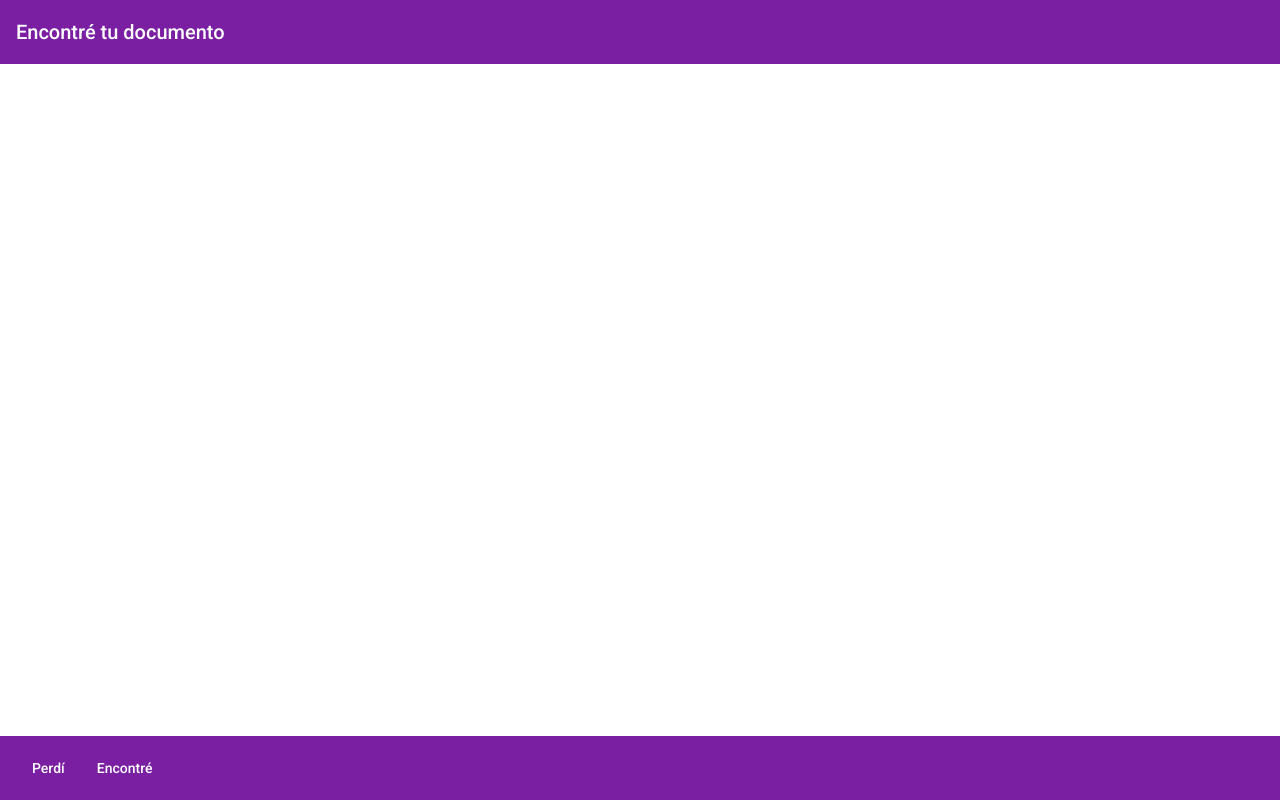
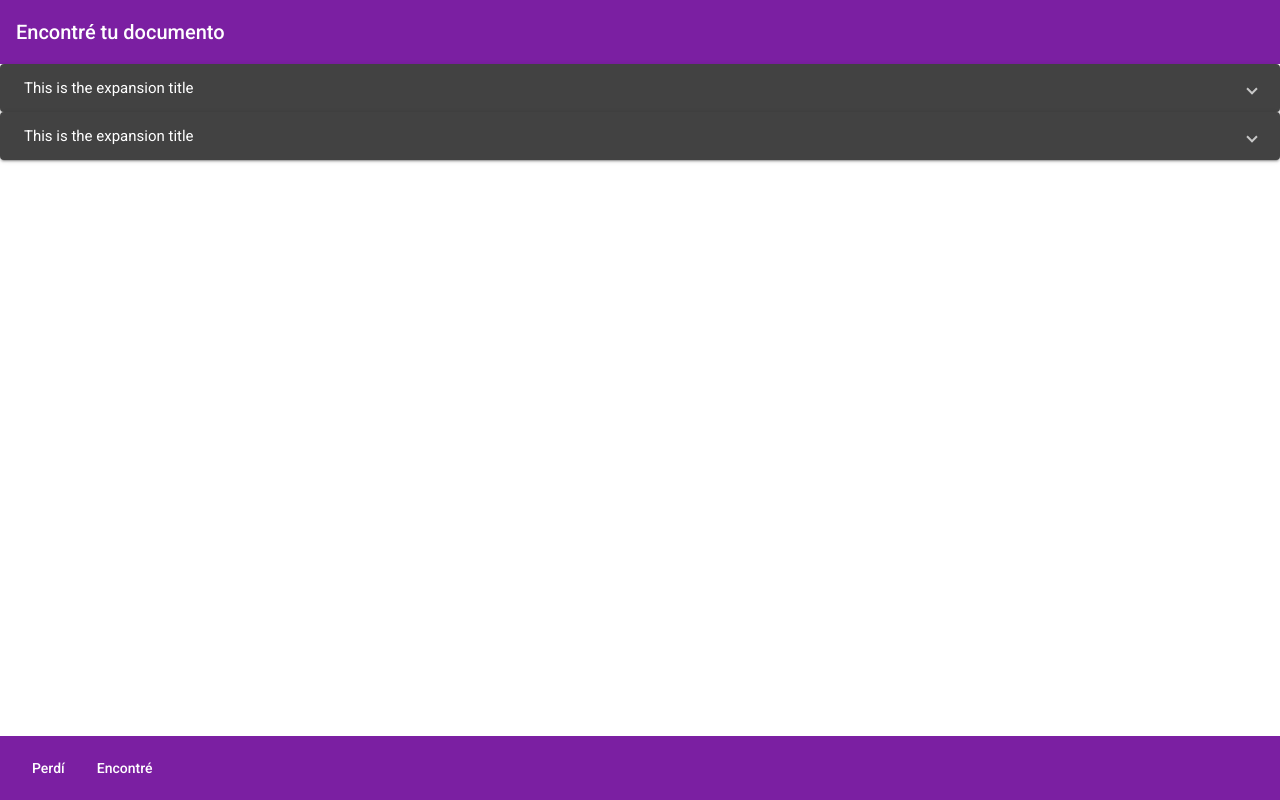
Before and after one commit to federico1818/encontretudocumento-web, an Angular app: page / in a window 1280 px wide. Built offline with nearby package versions, Linux system fonts and the light colour scheme.

Commit message:
add expansion panel example

```diff
--- a/src/app/app.module.ts
+++ b/src/app/app.module.ts
@@ -7,6 +7,7 @@ import { MaterialModule } from './material/material.module'
 import { AppRoutingModule } from './app-routing.module'
 import { SharedModule } from './shared/shared.module'
 import { DocumentModule } from './document/document.module'
+import { PostModule } from './post/post.module'
 import { AppComponent } from './app.component'
 
 @NgModule({
@@ -20,6 +21,7 @@ import { AppComponent } from './app.component'
         SharedModule,
         AppRoutingModule,
         DocumentModule,
+        PostModule,
         BrowserAnimationsModule
     ],
     providers: [],
--- /dev/null
+++ b/src/app/post/components/post-list/post-list.component.html
@@ -0,0 +1,19 @@
+<mat-expansion-panel>
+    <mat-expansion-panel-header>
+      This is the expansion title
+    </mat-expansion-panel-header>
+
+    <ng-template matExpansionPanelContent>
+      Some deferred content
+    </ng-template>
+</mat-expansion-panel>
+
+<mat-expansion-panel>
+    <mat-expansion-panel-header>
+      This is the expansion title
+    </mat-expansion-panel-header>
+
+    <ng-template matExpansionPanelContent>
+      Some deferred content
+    </ng-template>
+</mat-expansion-panel>
--- /dev/null
+++ b/src/app/post/components/post-list/post-list.component.ts
@@ -0,0 +1,16 @@
+import { Component, OnInit } from '@angular/core'
+
+@Component({
+    selector: 'app-post-list',
+    templateUrl: './post-list.component.html',
+    styleUrls: ['./post-list.component.scss']
+})
+
+export class PostListComponent implements OnInit {
+
+    constructor() { }
+
+    ngOnInit(): void {
+    }
+
+}
```
Also changed, not shown: src/app/material/material.module.ts (+5 -2 lines), src/app/post/post-routing.module.ts (added, +18 -0 lines), src/app/post/post.module.ts (added, +17 -0 lines), src/app/post/components/post-list/post-list.component.scss (added), 1 other file (tests, documents, lock files or other folders).
